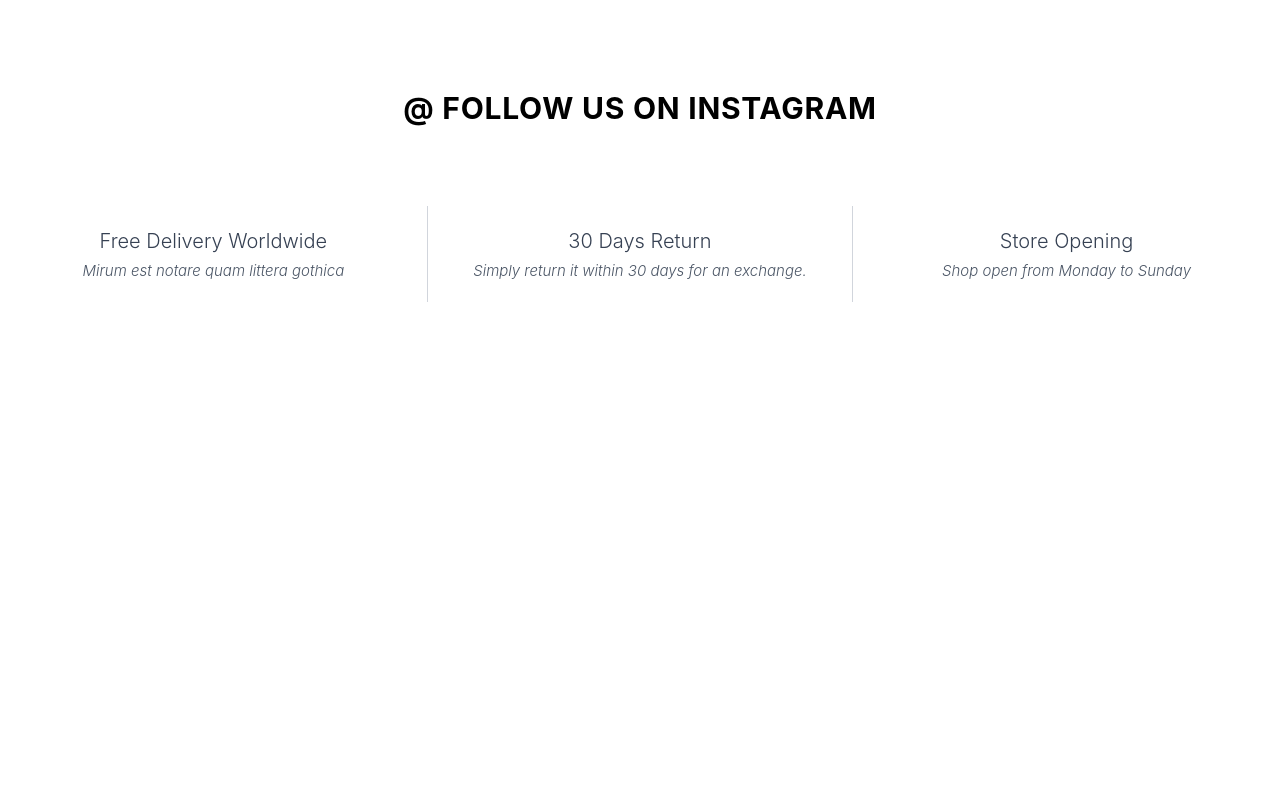
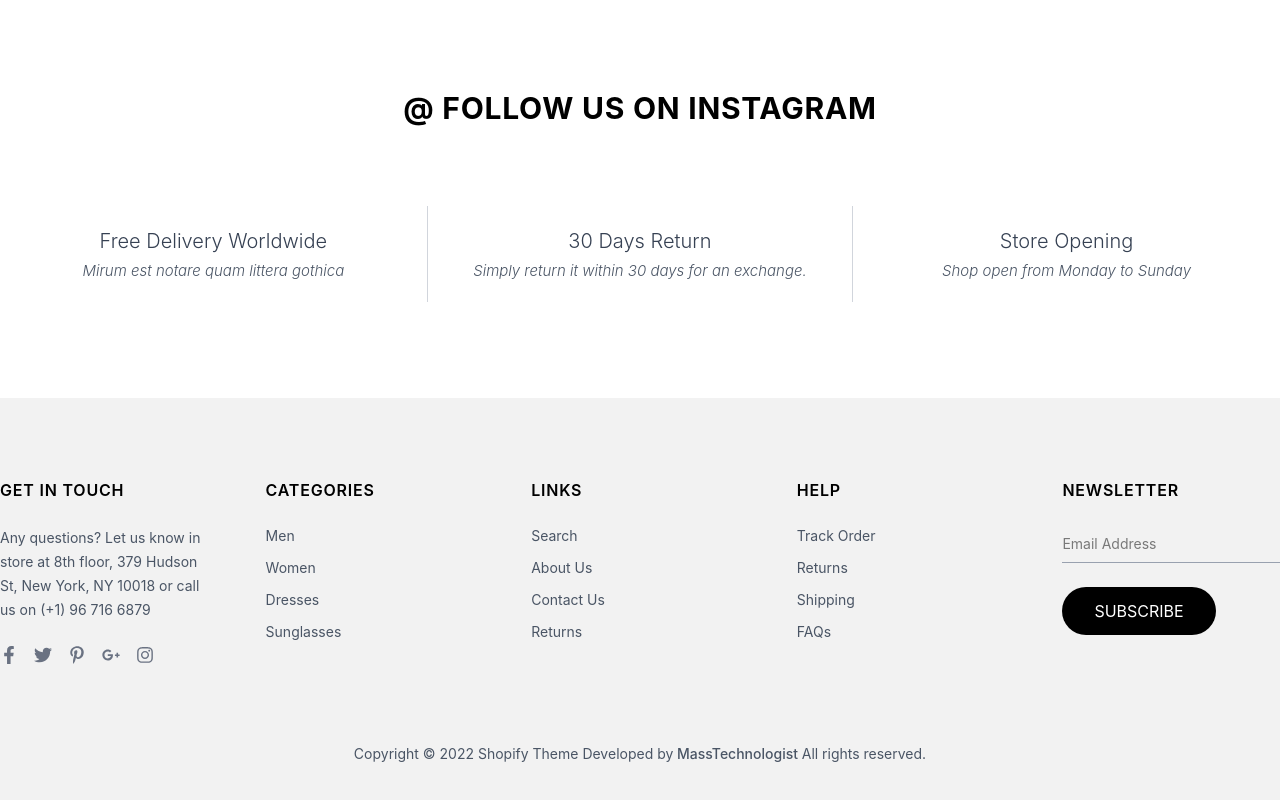
Before and after one commit to zak-ari0/ZakariaAithaddou_Final_Project_React, a React (Vite) app in the folder ReactFinalProject/: page / in a window 1280 px wide. Shown: the part 3839-4639 px from the top of the page. Before the commit the page ends 4237 px from the top, so only its background shows below. Built offline with nearby package versions, Linux system fonts and the light colour scheme.

Commit message:
add Footer

```diff
--- a/ReactFinalProject/src/App.jsx
+++ b/ReactFinalProject/src/App.jsx
@@ -2,6 +2,7 @@ import { BrowserRouter } from "react-router-dom"
 import Topbar from "./components/Topbar"
 import Navbar from "./components/Navbar"
 import Home from "./pages/Home"
+import Footer from "./components/Footer"
 
 
 function App() {
@@ -11,6 +12,8 @@ function App() {
     <Topbar />
     <Navbar />
     <Home />
+    <Footer />
+
     </BrowserRouter>
   )
 }
--- a/ReactFinalProject/src/components/Footer.jsx
+++ b/ReactFinalProject/src/components/Footer.jsx
@@ -0,0 +1,128 @@
+import React from "react";
+import {
+  FaFacebookF,
+  FaTwitter,
+  FaPinterestP,
+  FaGooglePlusG,
+  FaInstagram,
+} from "react-icons/fa";
+
+function Footer() {
+  return (
+    <footer className="bg-[#F2F2F2] pt-20 pb-10">
+      <div className="max-w-7xl mx-auto">
+
+        {/* Grid */}
+        <div className="grid grid-cols-1 md:grid-cols-5 gap-12 items-start">
+
+          {/* Column 1 */}
+          <div>
+            <h3 className="font-semibold tracking-wider mb-6">
+              GET IN TOUCH
+            </h3>
+
+            <p className="text-gray-600 text-sm leading-6 max-w-[260px]">
+              Any questions? Let us know in store at 8th floor,
+              379 Hudson St, New York, NY 10018 or call us on
+              (+1) 96 716 6879
+            </p>
+
+            <div className="flex gap-4 mt-6 text-gray-500 text-lg">
+              <FaFacebookF className="cursor-pointer hover:text-[#E65540] transition duration-300" />
+              <FaTwitter className="cursor-pointer hover:text-[#E65540] transition duration-300" />
+              <FaPinterestP className="cursor-pointer hover:text-[#E65540] transition duration-300" />
+              <FaGooglePlusG className="cursor-pointer hover:text-[#E65540] transition duration-300" />
+              <FaInstagram className="cursor-pointer hover:text-[#E65540] transition duration-300" />
+            </div>
+          </div>
+
+          {/* Column 2 */}
+          <div>
+            <h3 className="font-semibold tracking-wider mb-6">
+              CATEGORIES
+            </h3>
+
+            <ul className="space-y-3 text-sm text-gray-600">
+              {["Men", "Women", "Dresses", "Sunglasses"].map((item, i) => (
+                <li
+                  key={i}
+                  className="cursor-pointer hover:text-[#E65540] transition duration-300"
+                >
+                  {item}
+                </li>
+              ))}
+            </ul>
+          </div>
+
+          {/* Column 3 */}
+          <div>
+            <h3 className="font-semibold tracking-wider mb-6">
+              LINKS
+            </h3>
+
+            <ul className="space-y-3 text-sm text-gray-600">
+              {["Search", "About Us", "Contact Us", "Returns"].map(
+                (item, i) => (
+                  <li
+                    key={i}
+                    className="cursor-pointer hover:text-[#E65540] transition duration-300"
+                  >
+                    {item}
+                  </li>
+                )
+              )}
+            </ul>
+          </div>
+
+          {/* Column 4 */}
+          <div>
+            <h3 className="font-semibold tracking-wider mb-6">
+              HELP
+            </h3>
+
+            <ul className="space-y-3 text-sm text-gray-600">
+              {["Track Order", "Returns", "Shipping", "FAQs"].map(
+                (item, i) => (
+                  <li
+                    key={i}
+                    className="cursor-pointer hover:text-[#E65540] transition duration-300"
+                  >
+                    {item}
+                  </li>
+                )
+              )}
+            </ul>
+          </div>
+
+          {/* Column 5 */}
+          <div>
+            <h3 className="font-semibold tracking-wider mb-6">
+              NEWSLETTER
+            </h3>
+
+            <input
+              type="email"
+              placeholder="Email Address"
+              className="w-full bg-transparent border-b border-gray-400 py-2 outline-none text-sm focus:border-[#E65540] transition"
+            />
+
+            <button className="mt-6 bg-black text-white px-8 py-3 rounded-full hover:bg-[#E65540] transition duration-300">
+              SUBSCRIBE
+            </button>
+          </div>
+
+        </div>
+
+        {/* Bottom */}
+        <div className="mt-20 text-center text-gray-600 text-sm">
+          Copyright © 2022 Shopify Theme Developed by
+          <span className="font-medium"> MassTechnologist </span>
+          All rights reserved.
+        </div>
+
+      </div>
+    </footer>
+  );
+}
+
+export default Footer;
```
